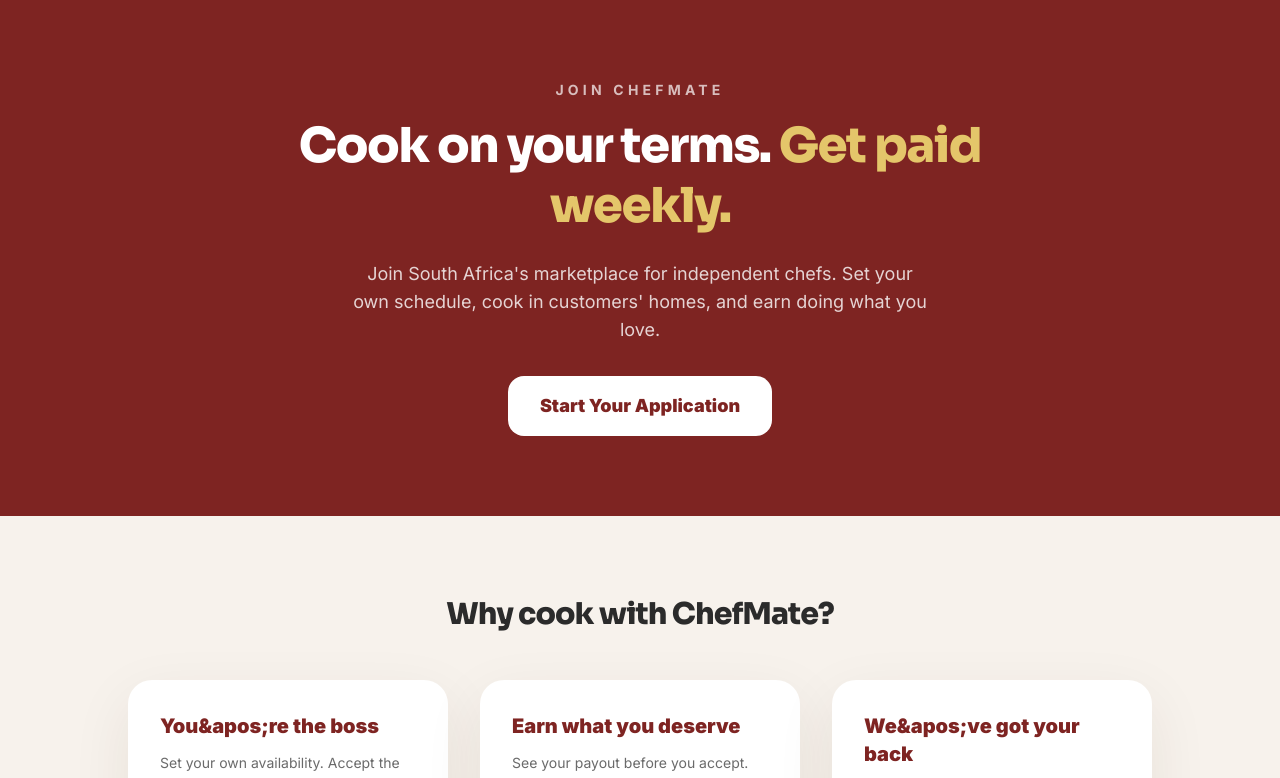
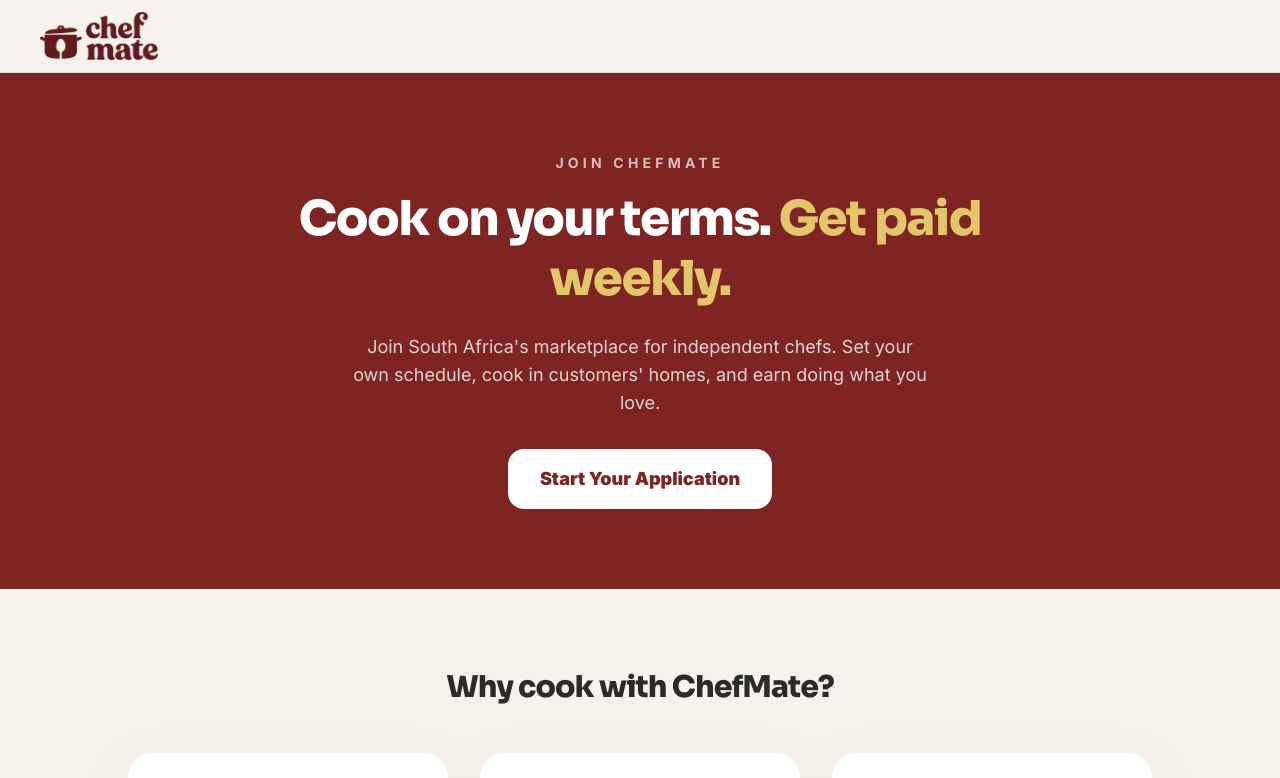
Before and after one commit to Kamvacodes2/Chef_app_exploration, a Next.js app in the folder apps/web/: page /apply in a window 1280 px wide. Shown: the top 778 px of the page. Built offline with nearby package versions, Linux system fonts and the light colour scheme.

Commit message:
fix(apply): add BrandMark header to apply landing page

```diff
--- a/apps/web/src/app/apply/page.tsx
+++ b/apps/web/src/app/apply/page.tsx
@@ -22,6 +22,12 @@
   }
 
   return (
+    <>
+      <header className="sticky top-0 z-30 w-full border-b border-[var(--color-oxblood)]/10 bg-[var(--color-warm-cream)]/95 px-4 py-3 backdrop-blur sm:px-6">
+        <div className="mx-auto flex max-w-[1200px] items-center">
+          <BrandMark onReset={() => window.location.assign("/apply")} />
+        </div>
+      </header>
       <main className="min-h-screen bg-[var(--color-warm-cream)]">
         {/* Hero */}
         <section className="bg-[var(--color-oxblood)] px-6 py-20 text-white sm:px-8">
@@ -30,11 +36,12 @@
               Join ChefMate
             </p>
             <h1 className="mt-4 font-display-wide text-4xl leading-tight sm:text-5xl">
-            Cook on your terms. <span className="text-[var(--color-maize)]">Get paid weekly.</span>
+              Cook on your terms.{" "}
+              <span className="text-[var(--color-maize)]">Get paid weekly.</span>
             </h1>
             <p className="mx-auto mt-6 max-w-xl text-lg text-white/80">
-            Join South Africa&apos;s marketplace for independent chefs. Set your own schedule, cook
-            in customers&apos; homes, and earn doing what you love.
+              Join South Africa&apos;s marketplace for independent chefs. Set your own schedule,
+              cook in customers&apos; homes, and earn doing what you love.
             </p>
             <button
               onClick={() => setShowForm(true)}
@@ -125,7 +132,9 @@
         {/* Requirements */}
         <section className="px-6 py-20 sm:px-8">
           <div className="mx-auto max-w-3xl text-center">
-          <h2 className="font-display-wide text-3xl text-[var(--color-charcoal)]">What you need</h2>
+            <h2 className="font-display-wide text-3xl text-[var(--color-charcoal)]">
+              What you need
+            </h2>
             <div className="mt-8 grid gap-4 text-left sm:grid-cols-2">
               {[
                 "Valid SA ID or passport",
@@ -182,5 +191,6 @@
           {" · "}© {new Date().getFullYear()} ChefMate
         </footer>
       </main>
+    </>
   );
 }
```
Lines whose indentation alone changed are shown as unchanged.
